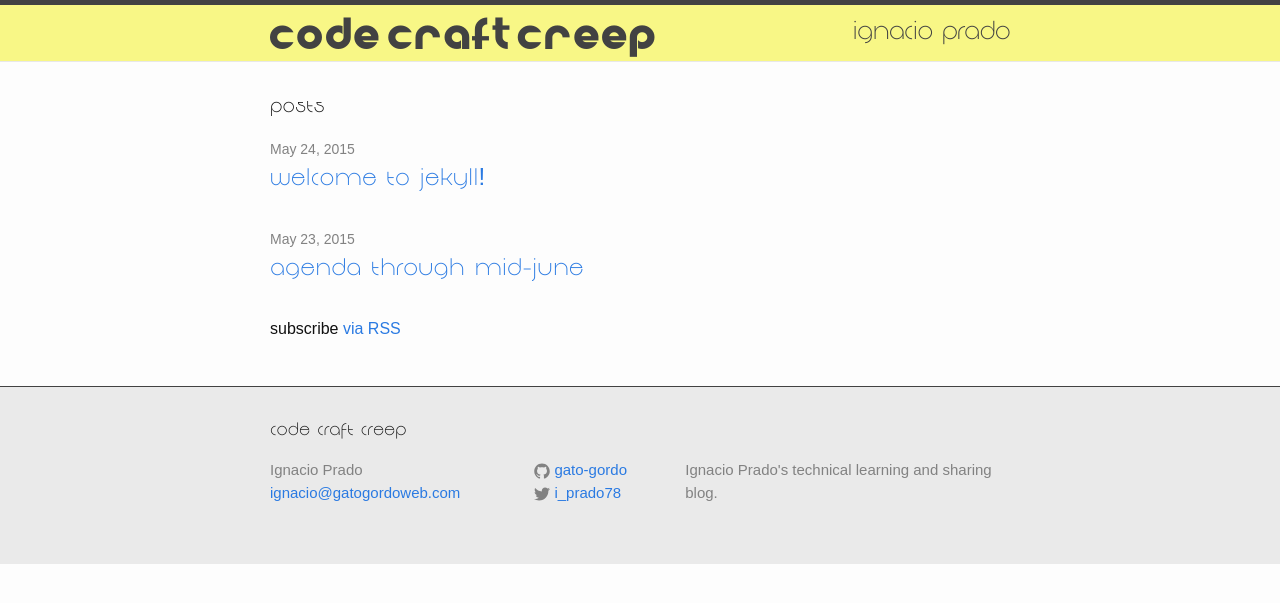
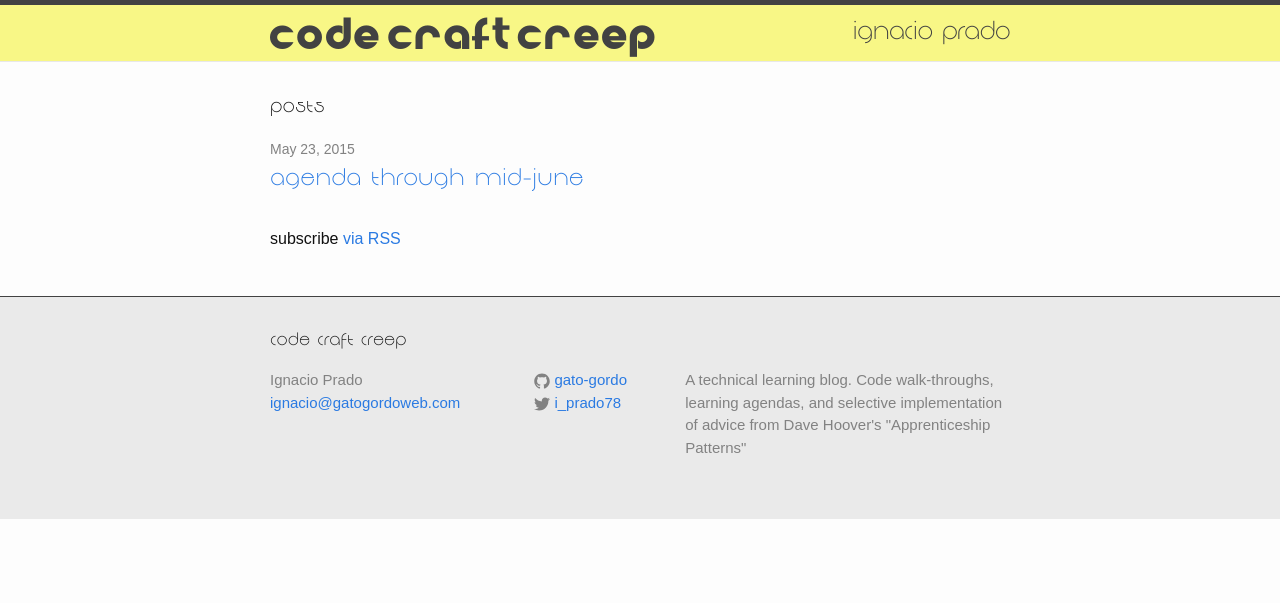
Before and after one commit to gato-gordo/ignacio-prado-blog, a Jekyll site: the page built from index.html, in a window 1280 px wide. Shown: the top 603 px of the page. Built offline with Jekyll 4.4.1, drawn with Linux system fonts in a browser that asks for light colours.

```diff
--- a/_config.yml
+++ b/_config.yml
@@ -3,9 +3,9 @@ title: Code Craft Creep
 multisite_title: Ignacio Prado
 email: ignacio@gatogordoweb.com
 description: > # this means to ignore newlines until "baseurl:"
-  Ignacio Prado's technical learning and sharing blog.
+  A technical learning blog.  Code walk-throughs, learning agendas, and selective implementation of advice from Dave Hoover's "Apprenticeship Patterns"
 baseurl: "" # the subpath of your site, e.g. /blog/
-url: "http://technical.ignacioprado.net/" # the base hostname & protocol for your site
+url: "http://ignacioprado.net/blog/" # the base hostname & protocol for your site
 multisite_url: "http://ignacioprado.net"
 twitter_username: i_prado78
 github_username: gato-gordo
```
Also changed, not shown: _drafts/2015-05-24-welcome-to-jekyll.markdown (renamed from _posts/2015-05-24-welcome-to-jekyll.markdown).
